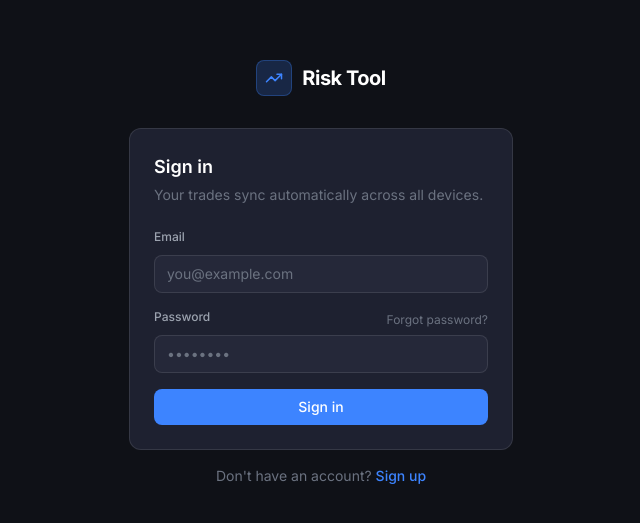
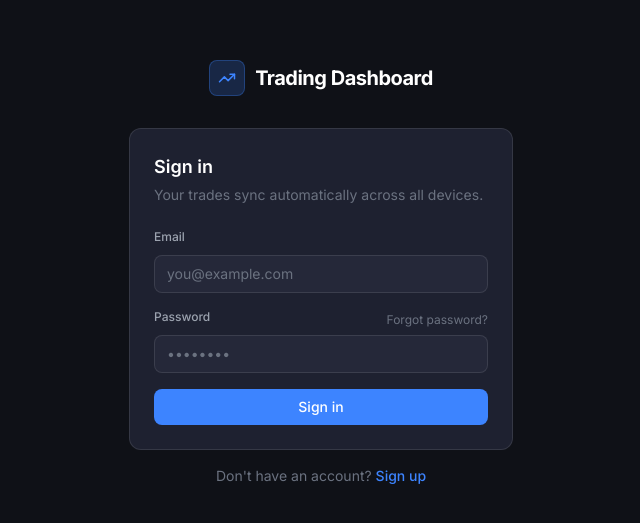
Before and after one commit to bear9815/Trading-Dashboard, a React (Vite) app: page / in a window 1280 px wide. Shown: the part 127-650 px from the top of the page, without its empty margins (319-959 px from the left). Built offline with nearby package versions, Linux system fonts and the light colour scheme; no server answers.

Commit message:
Rename app from Risk Tool to Trading Dashboard

```diff
--- a/index.html
+++ b/index.html
@@ -9,8 +9,8 @@
     <meta name="theme-color" content="#0b0e17" />
     <meta name="apple-mobile-web-app-capable" content="yes" />
     <meta name="apple-mobile-web-app-status-bar-style" content="black-translucent" />
-    <meta name="apple-mobile-web-app-title" content="Risk Tool" />
-    <title>Risk Tool</title>
+    <meta name="apple-mobile-web-app-title" content="Trading Dashboard" />
+    <title>Trading Dashboard</title>
     <link rel="preconnect" href="https://fonts.googleapis.com" />
     <link rel="preconnect" href="https://fonts.gstatic.com" crossorigin />
     <link href="https://fonts.googleapis.com/css2?family=JetBrains+Mono:wght@400;500;600&family=Inter:wght@400;500;600;700&display=swap" rel="stylesheet" />
--- a/src/components/auth/LoginPage.jsx
+++ b/src/components/auth/LoginPage.jsx
@@ -44,7 +44,7 @@ export default function LoginPage() {
           <div className="w-9 h-9 rounded-lg bg-accent-blue/20 border border-accent-blue/30 flex items-center justify-center">
             <TrendingUp size={18} className="text-accent-blue" />
           </div>
-          <span className="text-xl font-bold text-white tracking-tight">Risk Tool</span>
+          <span className="text-xl font-bold text-white tracking-tight">Trading Dashboard</span>
         </div>
 
         {/* Card */}
--- a/src/components/layout/Sidebar.jsx
+++ b/src/components/layout/Sidebar.jsx
@@ -41,7 +41,7 @@ export default function Sidebar({ page, setPage, selectedAccount, setSelectedAcc
         <div className="w-8 h-8 rounded-lg bg-accent-blue flex items-center justify-center shrink-0">
           <TrendingUp size={16} className="text-white" />
         </div>
-        <span className="hidden md:block font-semibold text-white text-sm tracking-wide">Risk Tool</span>
+        <span className="hidden md:block font-semibold text-white text-sm tracking-wide">Trading Dashboard</span>
       </div>
 
       {/* ── Account Selector — desktop ── */}
--- a/src/components/layout/TopBar.jsx
+++ b/src/components/layout/TopBar.jsx
@@ -290,7 +290,7 @@ function QuotesTicker() {
 export default function TopBar({ page, onImport }) {
   return (
     <header className="h-14 bg-surface-50/80 backdrop-blur border-b border-white/10 flex items-center px-4 shrink-0 sticky top-0 z-10 gap-3">
-      <h1 className="text-base font-semibold text-white flex-shrink-0">{PAGE_TITLES[page] || 'Risk Tool'}</h1>
+      <h1 className="text-base font-semibold text-white flex-shrink-0">{PAGE_TITLES[page] || 'Trading Dashboard'}</h1>
 
       {/* Quotes ticker — fills remaining space between title and import button */}
       <QuotesTicker />
--- a/src/components/settings/Settings.jsx
+++ b/src/components/settings/Settings.jsx
@@ -684,7 +684,7 @@ export default function Settings() {
 
       {/* About */}
       <div className="card text-xs text-gray-500 space-y-1">
-        <p className="font-medium text-gray-400">Risk Tool v0.1.0</p>
+        <p className="font-medium text-gray-400">Trading Dashboard v0.1.0</p>
         <p>All data stored locally in your browser. No accounts, no cloud.</p>
         <p>Supports ThinkorSwim, Interactive Brokers, and Fidelity CSV imports.</p>
       </div>
--- a/vite.config.js
+++ b/vite.config.js
@@ -9,8 +9,8 @@ export default defineConfig({
       registerType: 'autoUpdate',
       includeAssets: ['favicon.ico', 'apple-touch-icon.png'],
       manifest: {
-        name: 'Risk Tool',
-        short_name: 'Risk Tool',
+        name: 'Trading Dashboard',
+        short_name: 'Trading Dashboard',
         description: 'Local-first trading analytics & risk management',
         theme_color: '#0f1117',
         background_color: '#0f1117',
```
Also changed, not shown: public/manifest.json.
